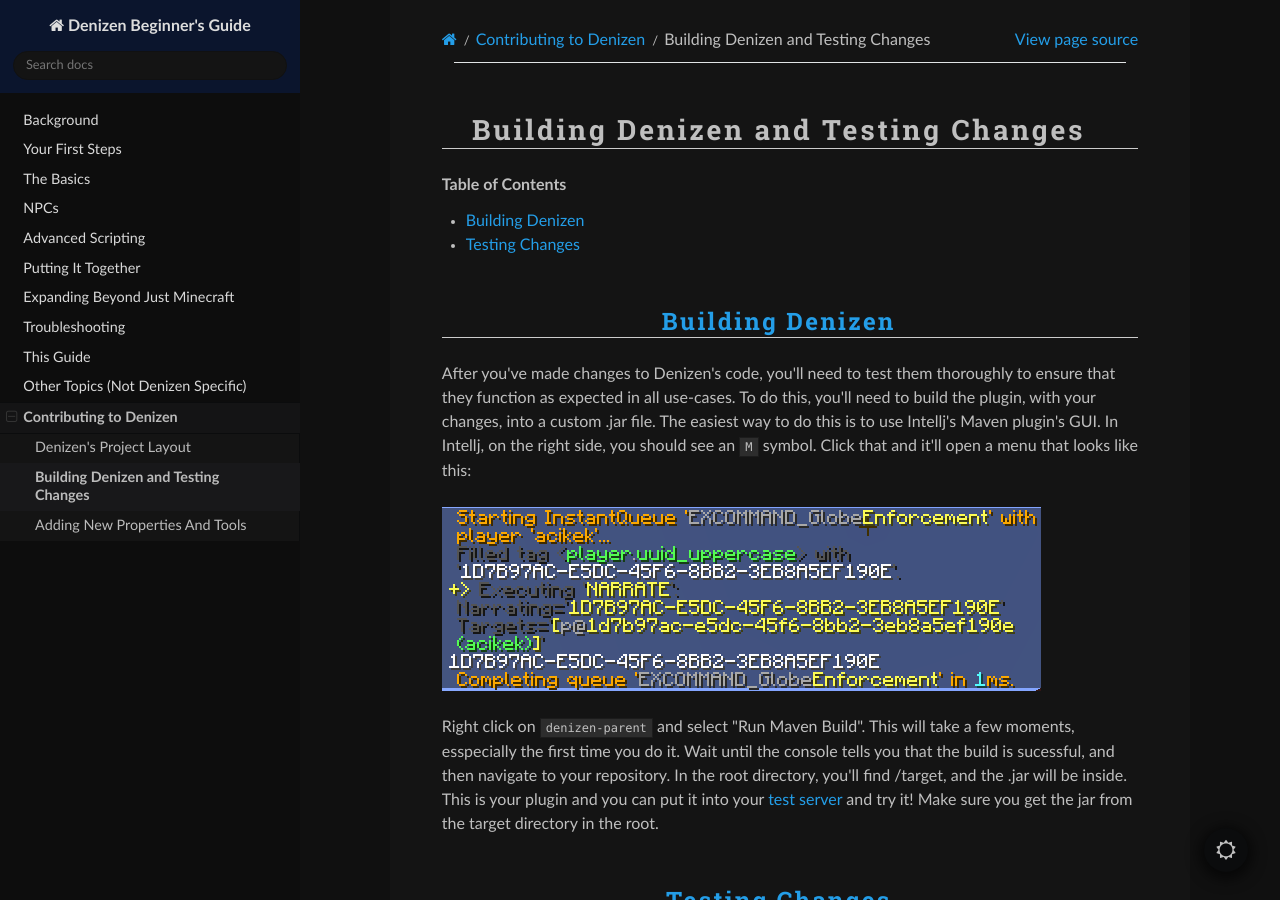
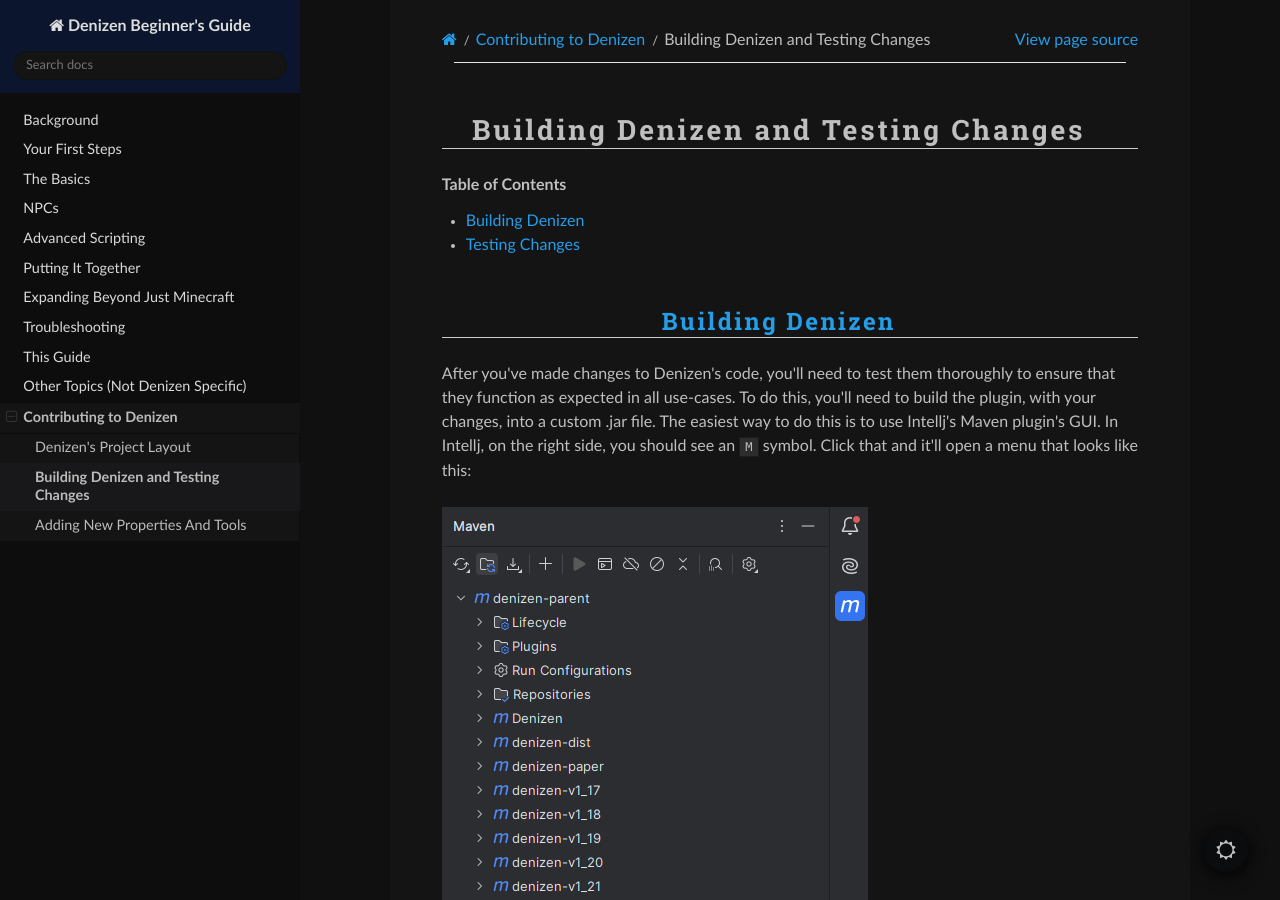
Before and after one commit to DenizenScript/Denizen-Beginners-Guide, a Sphinx documentation site: the page built from source/guides/contributing/building.md, in a window 1280 px wide and 900 px high. Built offline with Sphinx 7.4.7 and the Read the Docs theme 3.1.0, drawn with Linux system fonts in a browser that asks for light colours.

Commit message:
fix image reference

```diff
--- a/source/guides/contributing/building.md
+++ b/source/guides/contributing/building.md
@@ -11,7 +11,7 @@ Building Denizen and Testing Changes
 After you've made changes to Denizen's code, you'll need to test them thoroughly to ensure that they function as expected in all use-cases. To do this, you'll need to build the plugin, with your changes, into a custom .jar file.
 The easiest way to do this is to use Intellj's Maven plugin's GUI. In Intellj, on the right side, you should see an `M` symbol. Click that and it'll open a menu that looks like this:
 
-![](images/uuid_uppercase.png)
+![](images/maven_menu.png)
 
 Right click on `denizen-parent` and select "Run Maven Build". This will take a few moments, esspecially the first time you do it. Wait until the console tells you that the build is sucessful, and then navigate to your repository. In the root directory, you'll find /target, and the .jar will be inside. This is your plugin and you can put it into your [test server](/guides/first-steps/local-test-server) and try it! Make sure you get the jar from the target directory in the root.
 
```
